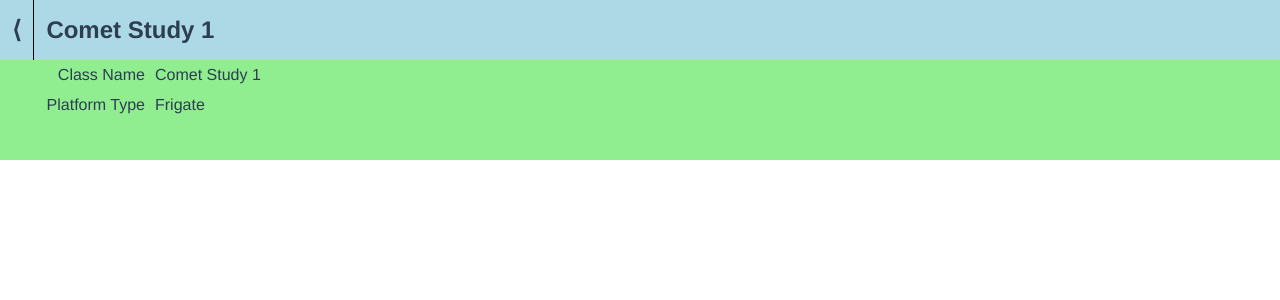
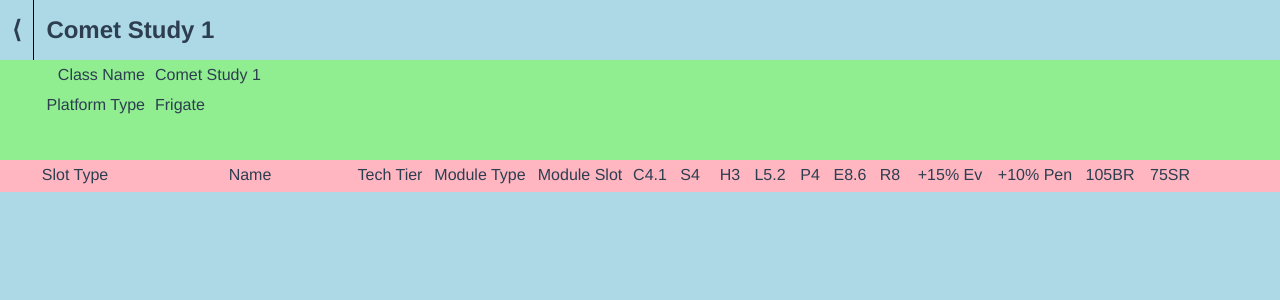
Before and after one commit to OnAGravitasHunt/ship-designer-new, a Vue app: page /create in a window 1280 px wide. Shown: the top 300 px of the page. Built offline with nearby package versions, Linux system fonts and the light colour scheme.

Commit message:
added design table header with temp data

```diff
--- /dev/null
+++ b/src/components/design/DesignTable.vue
@@ -0,0 +1,27 @@
+<template>
+  <div class="design-table">
+    <DesignTableHeader/>
+  </div>
+</template>
+
+<script>
+import DesignTableHeader from './DesignTableHeader'
+
+export default {
+  name: 'DesignTable',
+  components: {
+    DesignTableHeader
+  }
+}
+</script>
+
+<style scoped>
+.design-table {
+  flex: 1 1 auto;
+  background-color: lightblue;
+  overflow-x: auto;
+  display: flex;
+  flex-flow: column nowrap;
+  overflow-y: hidden;
+}
+</style>
--- /dev/null
+++ b/src/components/design/DesignTableHeader.vue
@@ -0,0 +1,70 @@
+<template>
+  <div class="design-header">
+    <div class="design-header-cell">Slot Type</div>
+    <div class="design-header-cell">Name</div>
+    <div class="design-header-cell">Tech Tier</div>
+    <div class="design-header-cell">Module Type</div>
+    <div class="design-header-cell">Module Slot</div>
+    <div class="design-header-cell">C{{stats.c}}</div>
+    <div class="design-header-cell">S{{stats.s}}</div>
+    <div class="design-header-cell">H{{stats.h}}</div>
+    <div class="design-header-cell">L{{stats.l}}</div>
+    <div class="design-header-cell">P{{stats.p}}</div>
+    <div class="design-header-cell">E{{stats.e}}</div>
+    <div class="design-header-cell">R{{stats.r}}</div>
+    <div class="design-header-cell">+{{stats.ev}}% Ev</div>
+    <div class="design-header-cell">+{{stats.pen}}% Pen</div>
+    <div class="design-header-cell">{{costs.br}}BR</div>
+    <div class="design-header-cell">{{costs.sr}}SR</div>
+  </div>
+</template>
+
+<script>
+export default {
+  name: 'DesignTableHeader',
+  computed: {
+    // hardcoded stats for now
+    stats () {
+      return {
+        c: 4.1,
+        s: 4,
+        h: 3,
+        l: 5.2,
+        p: 4.0,
+        e: 8.6,
+        r: 8,
+        ev: 15,
+        pen: 10
+      }
+    },
+    costs () {
+      return {
+        br: 105,
+        sr: 75,
+        o: 2,
+        en: 3,
+        t: 3
+      }
+    }
+  }
+}
+</script>
+
+<style scoped>
+.design-header {
+  background-color: lightpink;
+  flex: 0 0 32px;
+  z-index: 4;
+  display: grid;
+  grid-template-columns: 150px 200px 80px 100px 100px repeat(7, 40px) 80px 90px repeat(2, 60px) repeat(3, 40px);
+  grid-template-rows: 32px;
+  overflow: hidden;
+  width: 100vw;
+  min-width: 1350px;
+}
+.design-header-cell {
+  line-height: 30px;
+  background-color: inherit;
+  text-align: center;
+}
+</style>
--- a/src/views/Create.vue
+++ b/src/views/Create.vue
@@ -2,18 +2,21 @@
   <div class="create">
     <DesignPageHeader/>
     <DesignSummary/>
+    <DesignTable/>
   </div>
 </template>
 
 <script>
 import DesignPageHeader from '@/components/design/DesignPageHeader'
 import DesignSummary from '@/components/design/DesignSummary'
+import DesignTable from '@/components/design/DesignTable'
 
 export default {
   name: 'create',
   components: {
     DesignPageHeader,
-    DesignSummary
+    DesignSummary,
+    DesignTable
   }
 }
 </script>
```
Also changed, not shown: src/store/design.js (line endings or trailing spaces).
